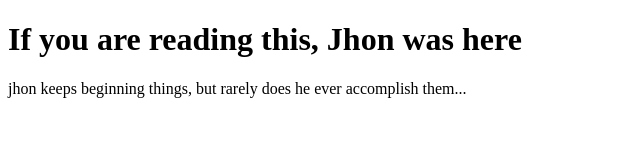
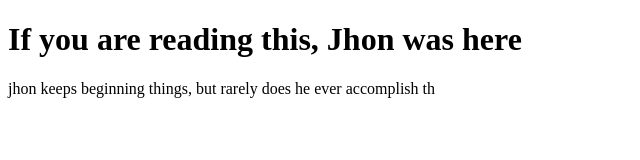
Before and after one commit to Untender/portfolio, a plain HTML site: page index.html in a window 1280 px wide. Shown: the full height of the page, 0-640 px from the left. Drawn offline with Linux system fonts and the light colour scheme.

Commit message:
Added subtle irony

```diff
--- a/index.html
+++ b/index.html
@@ -10,7 +10,7 @@
     <body>
         <h1>If you are reading this, Jhon was here</h1>
 
-        <p>jhon keeps beginning things, but rarely does he ever accomplish them...</p>
+        <p>jhon keeps beginning things, but rarely does he ever accomplish th</p>
     </body>
 
 
```
